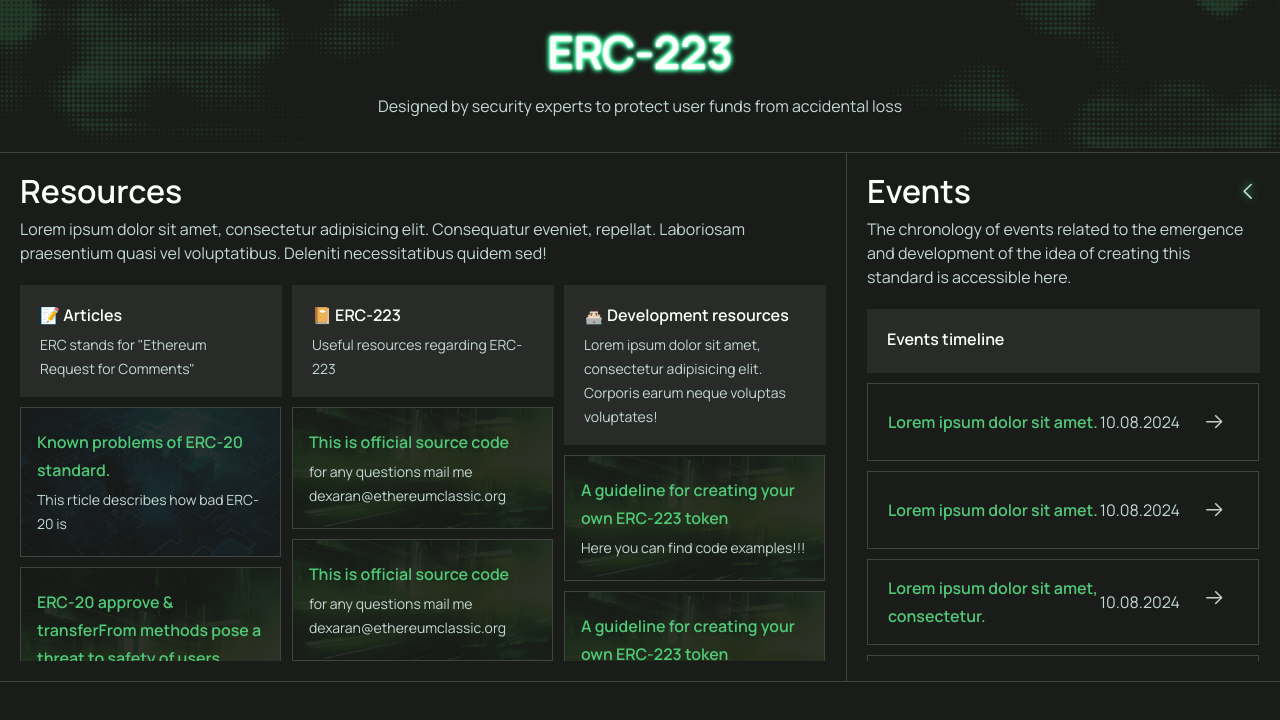
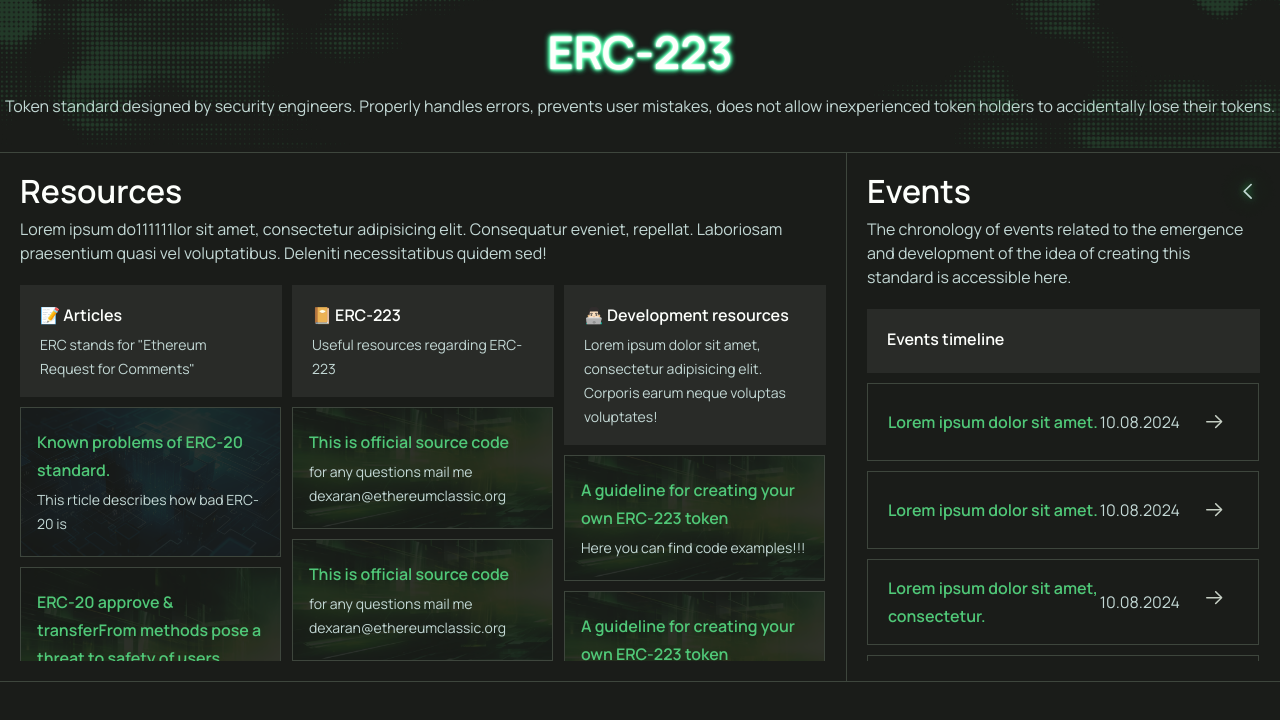
Before and after one commit to Dexaran/dexaran.github.io, a Next.js app in the folder erc223-page-sources/: page / in a window 1280 px wide. Shown: the top 720 px of the page. Built offline with nearby package versions, Linux system fonts and the light colour scheme.

Commit message:
Update index.tsx

```diff
--- a/erc223-page-sources/src/pages/index.tsx
+++ b/erc223-page-sources/src/pages/index.tsx
@@ -51,7 +51,7 @@ export default function Home() {
         <img className={clsx(styles.bgImage, styles.leftImage)} src={`${basePath}/left-header-bg.png`} alt=""/>
         <img className={clsx(styles.bgImage, styles.rightImage)} src={`${basePath}/right-header-bg.png`} alt=""/>
         <h1>ERC-223</h1>
-        <p>Designed by security experts to protect user funds from accidental loss</p>
+        <p>Token standard designed by security engineers. Properly handles errors, prevents user mistakes, does not allow inexperienced token holders to accidentally lose their tokens.</p>
       </header>
       <main className={styles.main}>
         <div className={styles.tabs}>
@@ -60,7 +60,7 @@ export default function Home() {
               isActive={activeTab === 0}
               arrowDirection="right"
               title="Resources"
-              description={"Lorem ipsum dolor sit amet, consectetur adipisicing elit. Consequatur eveniet, repellat. Laboriosam praesentium quasi vel voluptatibus. Deleniti necessitatibus quidem sed!"}
+              description={"Lorem ipsum do111111lor sit amet, consectetur adipisicing elit. Consequatur eveniet, repellat. Laboriosam praesentium quasi vel voluptatibus. Deleniti necessitatibus quidem sed!"}
               handleClick={() => setActiveTab(0)}
             />
             {activeTab === 0 && <div className={styles.resources}>
```
